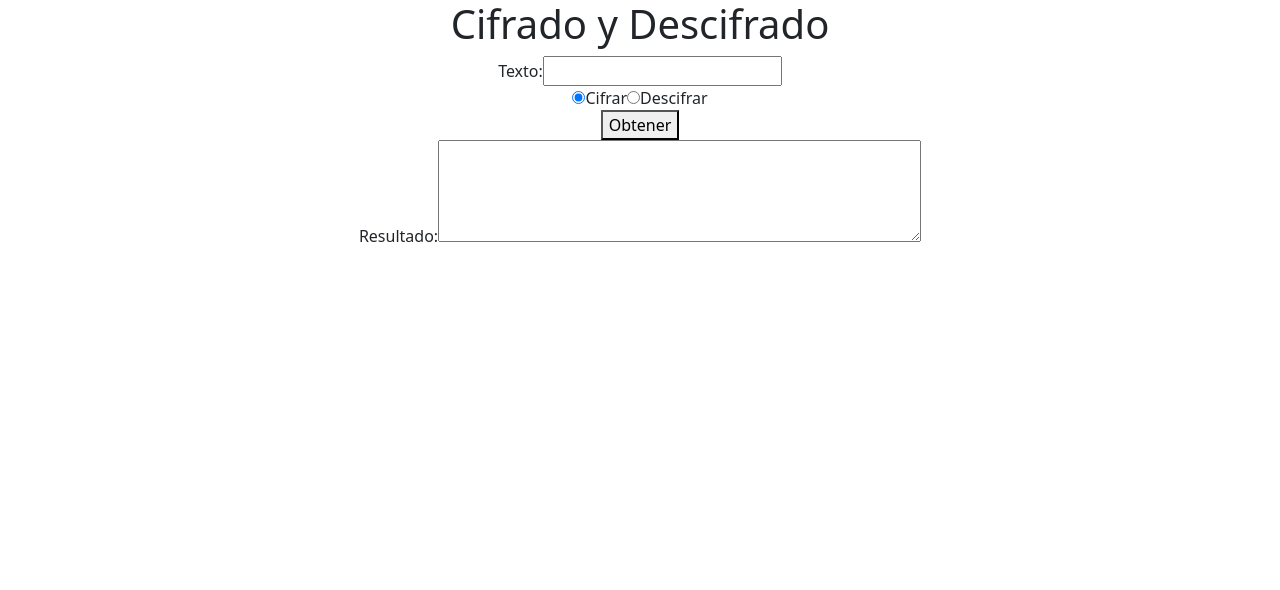
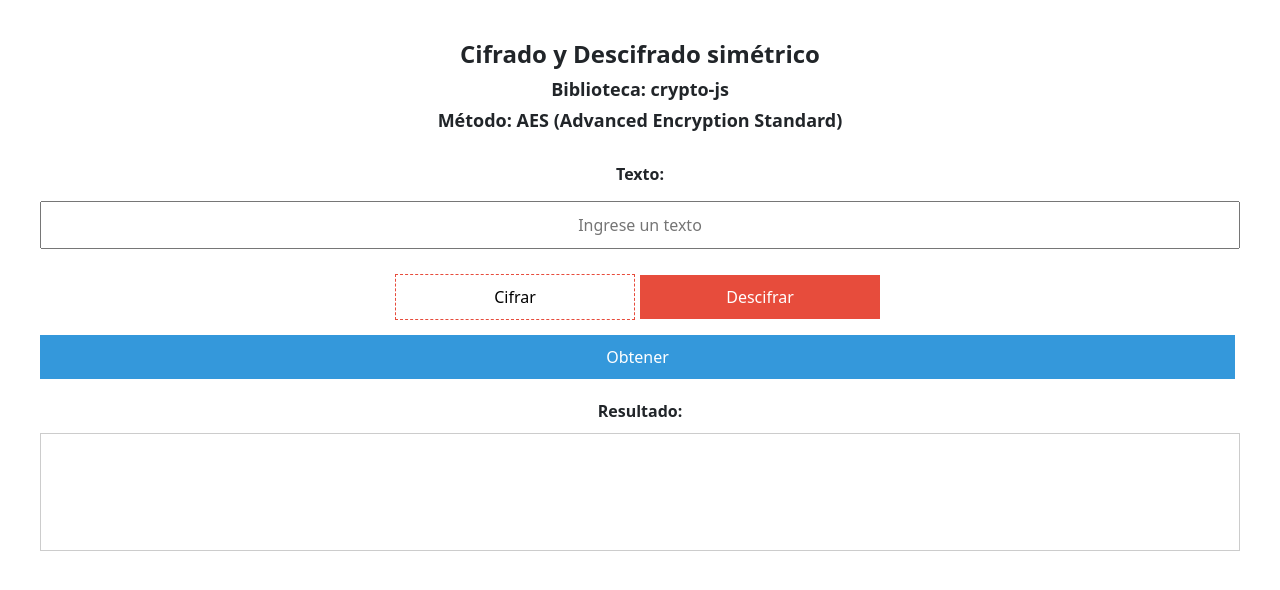
Before and after one commit to Angel07fco/Seguridad, a React (Create React App) app: page / in a window 1280 px wide. Shown: the top 590 px of the page. Built offline with nearby package versions, Linux system fonts and the light colour scheme.

Commit message:
add files

```diff
--- a/src/App.css
+++ b/src/App.css
@@ -1,38 +1,111 @@
-.App {
+/* Estilos para el contenedor principal */
+.app-container {
+  text-align: center;
+  margin: 20px;
+  padding: 20px;
+}
+
+/* Estilos para el título principal */
+.title {
+  font-size: 24px;
+  font-weight: bold;
+  margin-bottom: 10px;
+}
+
+/* Estilos para los subtítulos */
+.sub-title {
+  font-size: 18px;
+  font-weight: bold;
+  margin-top: 10px;
+  margin-bottom: 10px;
+}
+
+.texto{
+  margin-top: 20px;
+  margin-bottom: 10px;
+  font-weight: bold;
+}
+
+/* Estilos para los elementos de entrada de texto */
+.inputT {
+  width: 100%;
+  padding: 10px;
+  margin-top: 5px;
+  margin-bottom: 15px;
+  font-size: 16px;
   text-align: center;
 }
 
-.App-logo {
-  height: 40vmin;
-  pointer-events: none;
+/* Estilos para los botones de acción (cifrar y descifrar) */
+.action-button {
+  background-color: #e74c3c;
+  color: #fff;
+  padding: 10px 20px;
+  cursor: pointer;
+  margin-right: 5px;
+  font-size: 16px;
+  width: 20%;
 }
 
-@media (prefers-reduced-motion: no-preference) {
-  .App-logo {
-    animation: App-logo-spin infinite 20s linear;
-  }
+.borde-rojo {
+  border: 3px solid red;
 }
 
-.App-header {
-  background-color: #282c34;
-  min-height: 100vh;
-  display: flex;
-  flex-direction: column;
-  align-items: center;
-  justify-content: center;
-  font-size: calc(10px + 2vmin);
-  color: white;
+.action-button.active {
+  background-color: #fff;
+  border-style: dashed;
+  border-width: 2px;
+  border-color: #e74c3c;
+  color: #000;
 }
 
-.App-link {
-  color: #61dafb;
+/* Estilos para el botón de resultado */
+.result-button div {
+  background-color: #3498db;
+  color: #fff;
+  padding: 10px 20px;
+  cursor: pointer;
+  margin-right: 5px;
+  font-size: 16px;
 }
 
-@keyframes App-logo-spin {
-  from {
-    transform: rotate(0deg);
-  }
-  to {
-    transform: rotate(360deg);
-  }
+/* Estilos para el contenedor del resultado */
+.resultado-container {
+  margin-top: 20px;
 }
+
+/* Estilos para la etiqueta del resultado */
+.resultado-container label {
+  display: block;
+  font-size: 16px;
+  font-weight: bold;
+  margin-bottom:
+  10px;
+}
+
+/* Estilos para el área de texto del resultado */
+#resultado {
+  width: 100%;
+  padding: 10px;
+  font-size: 16px;
+  border: 1px solid #ccc;
+  resize: none;
+  text-align: center;
+}
+
+/* Estilos para los botones de acción dentro del grupo */
+.button-group {
+  display: flex;
+  justify-content: center;
+  align-items: center;
+  margin-top: 10px;
+  margin-bottom: 15px;
+}
+
+/* Estilos para el botón activo en el grupo */
+.button-group .active {
+  background-color: #fff;
+  border-width: 1px;
+  border-color: #e74c3c;
+  color: #000;
+}
--- a/src/App.js
+++ b/src/App.js
@@ -1,4 +1,3 @@
-import './App.css';
 import Home from './Screens/Home';
 
 function App() {
--- a/src/Screens/Home.js
+++ b/src/Screens/Home.js
@@ -1,76 +1,125 @@
 import React, { useState } from 'react';
 import CryptoJS from 'crypto-js';
+import '../App.css'; // Asegúrate de tener un archivo CSS para los estilos.
 
 function Home() {
   const [texto, setTexto] = useState('');
-  const [accion, setAccion] = useState('cifrar');
+  const [accion, setAccion] = useState('cifrar'); // Establece "cifrar" como valor predeterminado
   const [resultado, setResultado] = useState('');
+  const [bordeRojo, setBordeRojo] = useState(false);
+  const [alerta, setAlerta] = useState('');
 
   const cifrar = (texto) => {
-    var textoCifrado = CryptoJS.AES.encrypt(texto, '@angelscript').toString();
+    const textoCifrado = CryptoJS.AES.encrypt(texto, '@angelscript').toString();
     return textoCifrado;
-  }
+  };
 
   const descifrar = (texto) => {
-    var bytes = CryptoJS.AES.decrypt(texto, '@angelscript');
-    var textoDescifrado = bytes.toString(CryptoJS.enc.Utf8);
+    try {
+      const bytes = CryptoJS.AES.decrypt(texto, '@angelscript');
+      const textoDescifrado = bytes.toString(CryptoJS.enc.Utf8);
       return textoDescifrado;
+    } catch (error) {
+      return null;
     }
+  };
 
   const handleTextoChange = (e) => {
     setTexto(e.target.value);
+    setBordeRojo(false); // Restablecer el borde a su color original cuando se cambia el texto.
+    setAlerta(''); // Borrar cualquier alerta existente.
   };
 
-  const handleAccionChange = (e) => {
-    setAccion(e.target.value);
+  const handleAccionChange = (nuevaAccion) => {
+    if (accion !== nuevaAccion) {
+      setAccion(nuevaAccion);
+      setBordeRojo(false); // Restablecer el borde a su color original al cambiar la acción.
+      setAlerta(''); // Borrar cualquier alerta existente al cambiar la acción.
+    }
   };
 
   const handleObtenerResultado = () => {
-    // Ejemplo de implementación:
+    if (texto === '') {
+      setBordeRojo(true); // Establecer el borde en rojo si no hay texto.
+      setAlerta('');
+      return;
+    }
+
+    if (accion === 'cifrar' && resultado !== '') {
+      // Alerta si ya se cifró el texto.
+      setAlerta('Este texto ya fue cifrado. Puedes descifrarlo o ingresar un texto nuevo.');
+      return;
+    }
+
+    if (accion === 'descifrar' && resultado === '') {
+      // Alerta si se intenta descifrar sin un texto cifrado.
+      setAlerta('No hay texto cifrado para descifrar. Ingresa un texto cifrado válido.');
+      return;
+    }
+
     if (accion === 'cifrar') {
-      var tcifrado = cifrar(texto);
-      setResultado(tcifrado)
+      const tcifrado = cifrar(texto);
+      if (tcifrado) {
+        setResultado(tcifrado);
+        setBordeRojo(false); // Restablecer el borde a su color original.
+        setAlerta('');
+      } else {
+        setAlerta('El texto no es válido para cifrar.');
+        setResultado(''); // Borrar cualquier resultado anterior.
+      }
     } else if (accion === 'descifrar') {
-      var tdescifrado = descifrar(texto);
-      setResultado(tdescifrado)
+      const tdescifrado = descifrar(texto);
+      if (tdescifrado !== null) {
+        setResultado(tdescifrado);
+        setBordeRojo(false); // Restablecer el borde a su color original.
+        setAlerta('El texto no es válido para descifrar.');
+      } else {
+        setAlerta('El texto no es válido para descifrar.');
+        setResultado(''); // Borrar cualquier resultado anterior.
+      }
     }
   };
 
   return (
-    <div className="App">
-      <h1>Cifrado y Descifrado</h1>
-      <div>
-        <label htmlFor="texto">Texto:</label>
+    <div className="app-container">
+      <h1 className='title'>Cifrado y Descifrado simétrico</h1>
+      <h2 className='sub-title'>Biblioteca: crypto-js</h2>
+      <h2 className='sub-title'>Método: AES (Advanced Encryption Standard)</h2>
+      <div className="form-container">
+        <div className='input-texto'>
+          <label className='texto'>Texto:</label>
           <input
+            className={`inputT ${bordeRojo ? 'borde-rojo' : ''}`}
             type="text"
+            placeholder='Ingrese un texto'
             id="texto"
             value={texto}
             onChange={handleTextoChange}
           />
         </div>
-      <div>
-        <input
-          type="radio"
-          id="cifrar"
-          name="accion"
-          value="cifrar"
-          checked={accion === 'cifrar'}
-          onChange={handleAccionChange}
-        />
-        <label htmlFor="cifrar">Cifrar</label>
-        <input
-          type="radio"
-          id="descifrar"
-          name="accion"
-          value="descifrar"
-          checked={accion === 'descifrar'}
-          onChange={handleAccionChange}
-        />
-        <label htmlFor="descifrar">Descifrar</label>
+        <div className="button-group">
+          <div
+            className={`action-button ${accion === 'cifrar' ? 'active' : ''}`}
+            onClick={() => handleAccionChange('cifrar')}
+          >
+            Cifrar
           </div>
-      <button onClick={handleObtenerResultado}>Obtener</button>
-      <div>
-        <label htmlFor="resultado">Resultado:</label>
+          <div
+            className={`action-button ${accion === 'descifrar' ? 'active' : ''}`}
+            onClick={() => handleAccionChange('descifrar')}
+          >
+            Descifrar
+          </div>
+        </div>
+        <div className="result-button">
+          <div onClick={handleObtenerResultado}>Obtener</div>
+        </div>
+        <div className="alerta">
+          {alerta && <p>{alerta}</p>}
+        </div>
+      </div>
+      <div className="resultado-container">
+        <label>Resultado:</label>
         <textarea
           id="resultado"
           rows="4"
```
Lines whose indentation alone changed are shown as unchanged.
